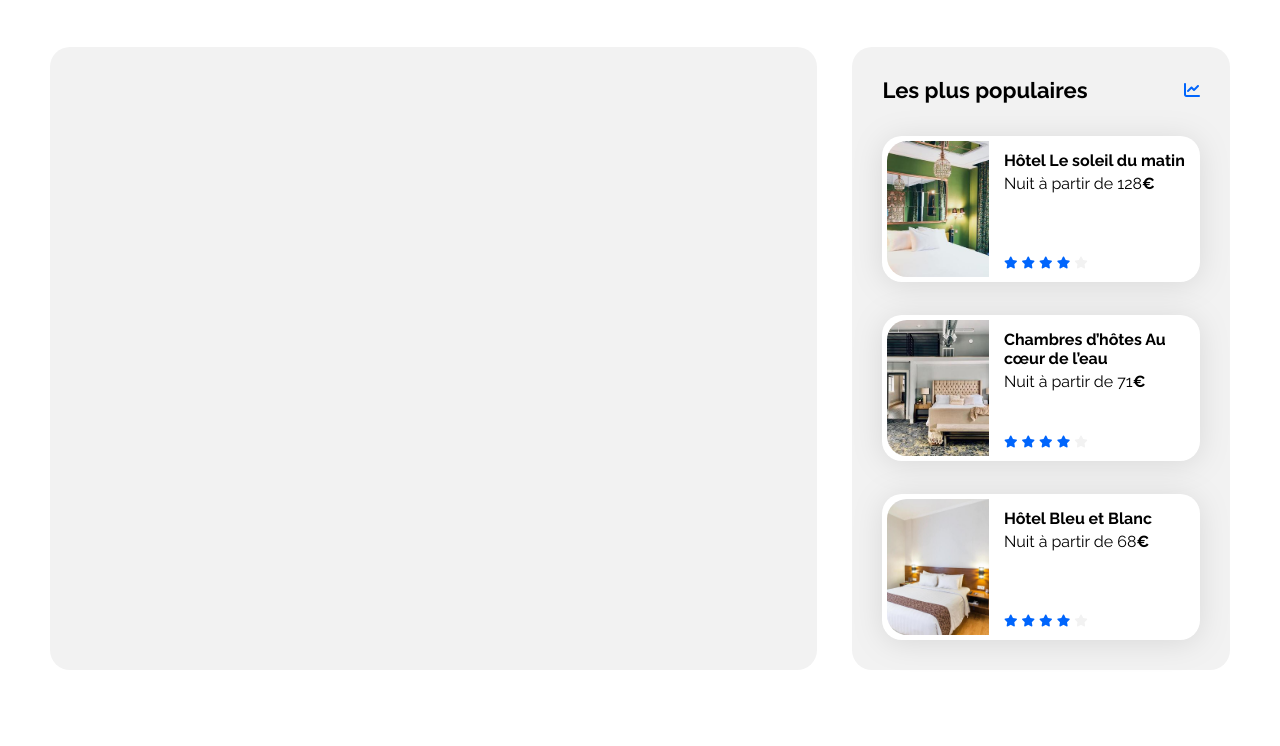
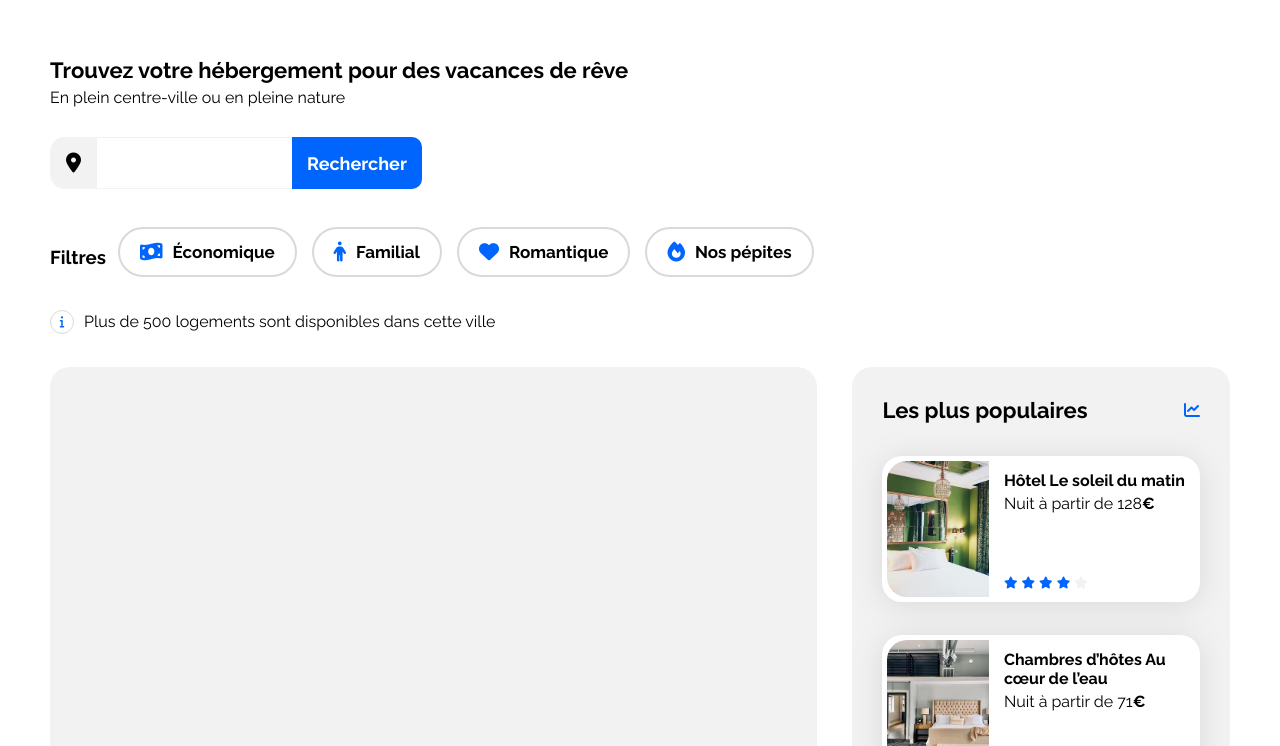
Before and after one commit to LaetitiaBouget/projet_2_booki, a plain HTML site: page index.html in a window 1280 px wide. Shown: the part 54-800 px from the top of the page. Drawn offline with Linux system fonts and the light colour scheme.

Commit message:
formulaire-recherche

```diff
--- a/css/style.css
+++ b/css/style.css
@@ -63,12 +63,29 @@ a {
     color: var(--main-bg-color)
 }
 
+.tagline{
+    margin-bottom: 30px;
+}
+
+.tagline h1, .tagline p {
+    margin: 0;
+}
+
+.tagline p {
+    margin-top: 5px;
+}
+
+/****** Header ***********/
+
+h1{
+    font-size: 22px;
+}
 /****** Header ***********/
 header{
     display: flex;
     flex-direction: row;
     justify-content: space-between;
-    margin-bottom:50px;
+    margin-bottom:60px;
 }
 
 header img{
@@ -87,6 +104,113 @@ nav a:hover{
     color:#0065FC;
     border-top:2px solid #0065FC;
     padding-top:14px;
+}
+
+/****** Formulaire de recherche ***********/
+
+.search{
+    display: flex;
+    flex-direction: row;
+    margin-bottom: 38px;;
+}
+.search i{
+    color:#000000;
+    background-color: #F2F2F2;
+    font-size: 20px;;
+    padding:16px;
+    border-top-left-radius: 15px;
+    border-bottom-left-radius: 15px;
+}
+
+#search-form{
+    display: flex;
+}
+
+#search-form-field{
+    border-top:1px solid #f2f2f2;
+    border-bottom: 1px solid #f2f2f2;
+    border-left:none;
+    border-right: none;
+    text-align: center;
+    padding:0px 15px;
+    width:165px;
+}
+
+#search-form-field[value]{
+    font-size:18px;
+    font-weight: bold;
+}
+
+#search-form-btn-desktop{
+    border-top-right-radius: 10px;
+    border-bottom-right-radius: 10px;
+    border:none;
+    background-color: #0065fc;
+    color:#ffffff;
+    font-size: 18px;
+    font-weight: bold;
+    padding:0 15px;
+}
+
+/****** Filtres ***********/
+
+.filters{
+    display: flex;
+    flex-direction: row;
+    gap:12px;
+    margin-bottom:10px;
+}
+
+.filters-btn-box{
+    display: flex;
+    gap:15px;
+}
+
+.filters-btn{
+    display: flex;
+    flex-direction: row;
+    align-items: center;
+    gap:10px;
+    height: 50px;
+    border-radius: 60px;
+    border: 2px solid #d9d9d9;
+    background-color: #ffffff;
+    padding:5px 20px;
+    white-space: nowrap;
+}
+
+.filters-btn:hover{
+    background-color: #deebff;
+}
+
+.filters-btn i{
+    font-size:20px;
+}
+
+.filters-btn p{
+    font-size: 17px;
+    font-weight: bold;
+}
+
+.feedback-results{
+    display: flex;
+    align-items: center;
+    gap:10px;
+    margin-bottom: 20px;
+}
+
+.feedback-results i{
+    font-size: 12px;
+}
+
+.info-icon{
+    height:22px;
+    width:22px;
+    display: flex;
+    align-items: center;
+    justify-content: center;
+    border-radius:50%;
+    border: solid 1px #d9d9d9;
 }
 
 /****** Hebergements And Populaires ***********/
--- a/index.html
+++ b/index.html
@@ -28,6 +28,35 @@
         </header>
 
         <main>
+            <section class="tagline">
+                <h1>Trouvez votre hébergement pour des vacances de rêve</h1>
+                <p>En plein centre-ville ou en pleine nature</p>
+            </section>
+
+            <div class="search">
+                <i class="fa-solid fa-location-dot" ></i>
+                <form method="get" action="#" id="search-form">
+                    <input type="text" name="location" id="search-form-field" value="" size="40">
+                    <!-- Bouton pour desktop -->
+                    <input type="submit" id="search-form-btn-desktop" value="Rechercher"></button>
+                </form>
+            </div>
+
+            <div class="filters">
+                <h3>Filtres</h3>
+                <div class="filters-btn-box">
+                    <button type="button" class="filters-btn"><i class="fa-solid fa-money-bill-wave"></i><p>Économique</p></button>
+                    <button type="button" class="filters-btn"><i class="fa-solid fa-person"></i><p>Familial</p></button>
+                    <button type="button" class="filters-btn"><i class="fa-solid fa-heart"></i><p>Romantique</p></button>
+                    <button type="button" class="filters-btn"><i class="fa-solid fa-fire"></i><p>Nos pépites</p></button>
+                </div>
+            </div>
+
+            <div class="feedback-results">
+                <div class="info-icon"><i class="fa-solid fa-info"></i></div>
+                <p>Plus de 500 logements sont disponibles dans cette ville</p>
+            </div>
+
             <div class="hebergements-and-populaires">
                 <section class="hebergements">
 
```
